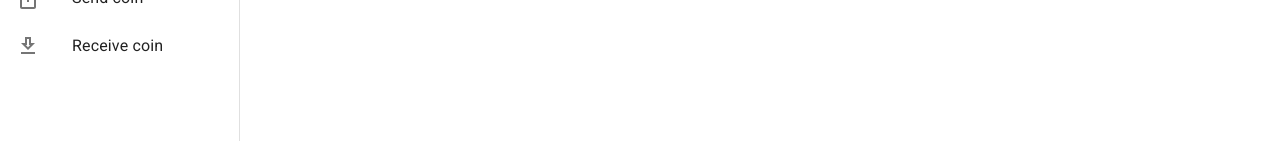
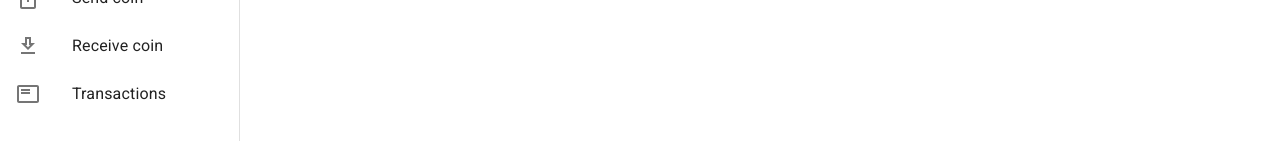
Before and after one commit to quochiep99/my-coin-client, a React (Create React App) app: page /wallets in a window 1280 px wide. Shown: the part 195-336 px from the top of the page. Built offline with nearby package versions, Linux system fonts and the light colour scheme.

Commit message:
add MyWalletTransactions.js

```diff
--- a/src/App.js
+++ b/src/App.js
@@ -12,6 +12,7 @@ import MyWalletBalance from "./components/wallets/my-wallet/MyWalletBalance/MyWa
 import MyWalletMineReward from "./components/wallets/my-wallet/MyWalletMineReward/MyWalletMineReward";
 import MyWalletSendCoin from "./components/wallets/my-wallet/MyWalletSendCoin/MyWalletSendCoin";
 import MyWalletReceiveCoin from "./components/wallets/my-wallet/MyWalletReceiveCoin/MyWalletReceiveCoin";
+import MyWalletTransactions from "./components/wallets/my-wallet/MyWalletTransactions.js/MyWalletTransactions.js";
 
 const App = () => {
   return (
@@ -30,6 +31,10 @@ const App = () => {
             path="my-wallet/receive-coin"
             element={<MyWalletReceiveCoin />}
           />
+          <Route
+            path="my-wallet/transactions"
+            element={<MyWalletTransactions />}
+          />
         </Route>
       </Routes>
     </BrowserRouter>
--- a/src/components/wallets/my-wallet/MyWalletDrawer.js
+++ b/src/components/wallets/my-wallet/MyWalletDrawer.js
@@ -20,6 +20,7 @@ import PaidOutlinedIcon from "@mui/icons-material/PaidOutlined";
 import EmojiEventsOutlinedIcon from "@mui/icons-material/EmojiEventsOutlined";
 import IosShareOutlinedIcon from "@mui/icons-material/IosShareOutlined";
 import GetAppOutlinedIcon from "@mui/icons-material/GetAppOutlined";
+import FeaturedPlayListOutlinedIcon from "@mui/icons-material/FeaturedPlayListOutlined";
 
 const ListItemLink = (props) => {
   const { icon, primary, to } = props;
@@ -93,6 +94,11 @@ const MyWalletDrawer = () => {
             primary="Receive coin"
             icon={<GetAppOutlinedIcon />}
           />
+          <ListItemLink
+            to="/wallets/my-wallet/transactions"
+            primary="Transactions"
+            icon={<FeaturedPlayListOutlinedIcon />}
+          />
         </List>
       </Drawer>
       <Box
--- /dev/null
+++ b/src/components/wallets/my-wallet/MyWalletTransactions.js/MyWalletTransactions.js.js
@@ -0,0 +1,7 @@
+import React from "react";
+
+const MyWalletTransactions = () => {
+  return <div>MyWalletTransactions</div>;
+};
+
+export default MyWalletTransactions;
```
